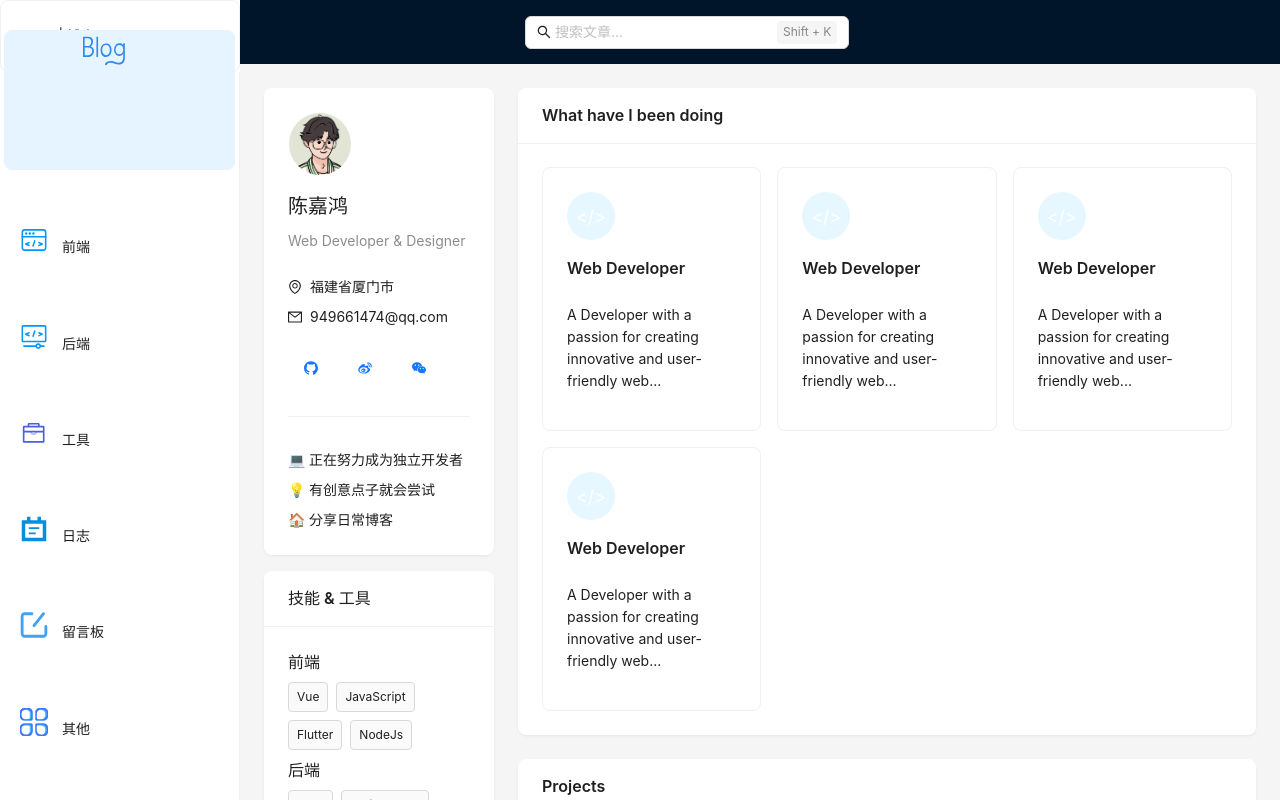
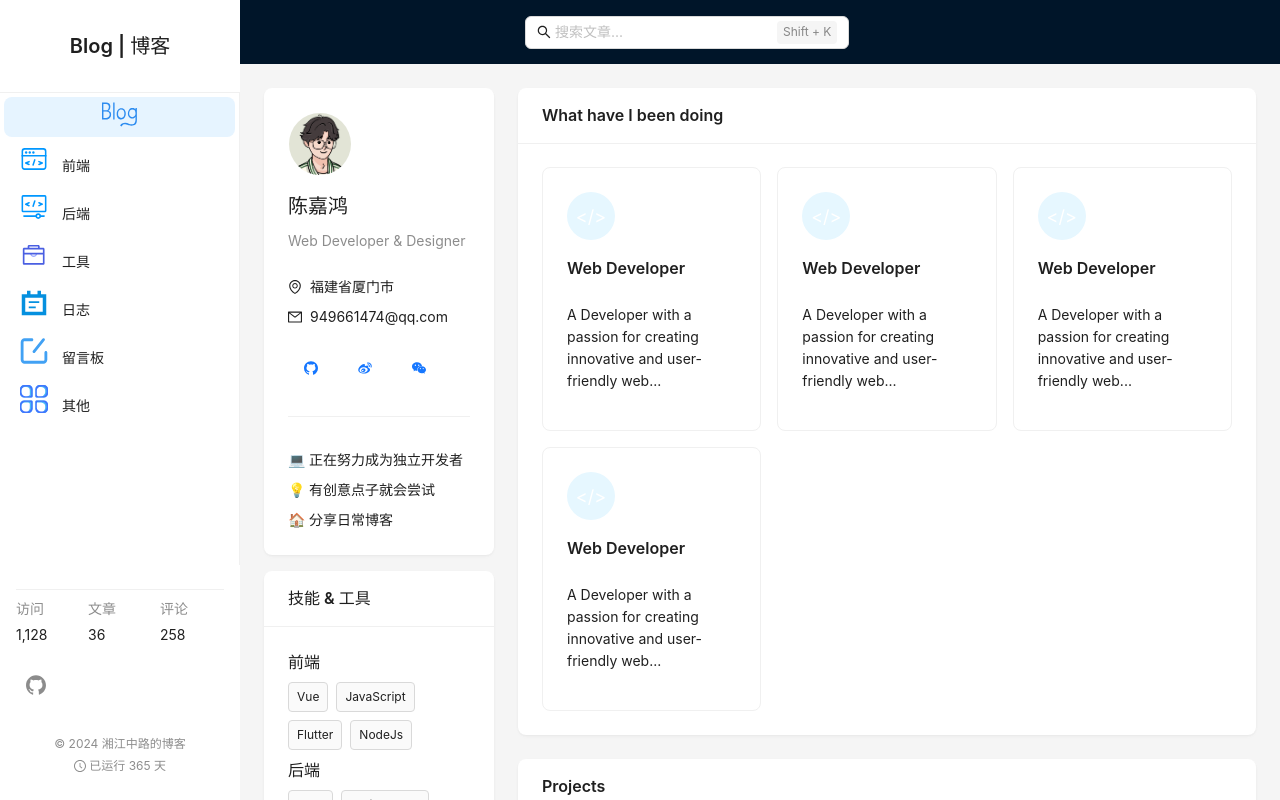
Before and after one commit to CPeace-creator/Blog-font, a Vue app: page / in a window 1280 px wide. Built offline with nearby package versions, Linux system fonts and the light colour scheme.

Commit message:
首页-侧边栏修改

```diff
--- a/src/components/Slider/Slider.vue
+++ b/src/components/Slider/Slider.vue
@@ -1,11 +1,17 @@
 <template>
-  <a-card>Blog | 博客</a-card>
+  <div class="slider-container">
+    <div class="header">
+      <a-typography-title :level="4" style="margin: 16px 0">
+        Blog | 博客
+      </a-typography-title>
+    </div>
+
     <a-menu
       v-model:selectedKeys="selectedKeys"
       mode="vertical"
       class="menu"
     >
-    <a-menu-item key="1" class="nav-text" style="display: block;height: 10em;margin-top: -90px">
+      <a-menu-item key="1" class="nav-text logo-item">
         <router-link to="/">
           <svg-icon icon-name="icon-boke1" class="icon"/>
         </router-link>
@@ -41,44 +47,230 @@
         </router-link>
       </a-menu-item>
     </a-menu>
+
+    <div class="footer">
+      <a-divider style="margin: 8px 0" />
+
+      <div class="stats">
+        <a-row :gutter="[8, 8]">
+          <a-col :span="8">
+            <a-statistic title="访问" :value="1128" :value-style="{ fontSize: '14px' }" />
+          </a-col>
+          <a-col :span="8">
+            <a-statistic title="文章" :value="36" :value-style="{ fontSize: '14px' }" />
+          </a-col>
+          <a-col :span="8">
+            <a-statistic title="评论" :value="258" :value-style="{ fontSize: '14px' }" />
+          </a-col>
+        </a-row>
+      </div>
+
+      <div class="social-links">
+        <a-space>
+          <a-tooltip title="GitHub">
+            <a href="https://github.com" target="_blank">
+              <GithubOutlined />
+            </a>
+          </a-tooltip>
+          <a-tooltip title="掘金">
+            <a href="https://juejin.cn" target="_blank">
+              <svg-icon icon-name="icon-juejin" />
+            </a>
+          </a-tooltip>
+          <a-tooltip title="CSDN">
+            <a href="https://csdn.net" target="_blank">
+              <svg-icon icon-name="icon-csdn" />
+            </a>
+          </a-tooltip>
+        </a-space>
+      </div>
+
+      <div class="copyright">
+        <a-typography-text type="secondary" style="font-size: 12px">
+          © 2024 湘江中路的博客
+        </a-typography-text>
+        <br />
+        <a-typography-text type="secondary" style="font-size: 12px">
+          <ClockCircleOutlined /> 已运行 {{ runningDays }} 天
+        </a-typography-text>
+      </div>
+    </div>
+  </div>
 </template>
 
 <script setup lang="ts">
+import { ref, onMounted } from 'vue';
 import {
-  CrownTwoTone
+  GithubOutlined,
+  ClockCircleOutlined
 } from '@ant-design/icons-vue';
-import { ref } from 'vue';
 import SvgIcon from "../SvgIcon/SvgIcon.vue";
+
 const selectedKeys = ref<string[]>(['1']);
+
+const runningDays = ref(0);
+onMounted(() => {
+  const startDate = new Date('2024-01-01');
+  const today = new Date();
+  const diffTime = Math.abs(today.getTime() - startDate.getTime());
+  runningDays.value = Math.ceil(diffTime / (1000 * 60 * 60 * 24));
+});
 </script>
 
 <style scoped>
-.icon{
-  font-size: 3em;
-  height: 80px;
-  margin-left: 1.5em;
-}
-.menu {
+.slider-container {
+  height: 100vh;
   display: flex;
   flex-direction: column;
-  justify-content: space-between;
-  height: 100vh;
+  background: #fff;
+}
+
+.header {
+  padding: 16px;
+  text-align: center;
+  border-bottom: 1px solid rgba(0, 0, 0, 0.06);
+}
+
+.menu {
+  flex: 1;
+  display: flex;
+  flex-direction: column;
   padding: 0;
   margin: 0;
   list-style: none;
+  overflow-y: auto;
+}
+
+.logo-item {
+  height: auto !important;
+  padding: 24px 0 !important;
+  margin: 0 !important;
+}
+
+.icon {
+  font-size: 2.5em;
+  width: 1em;
+  height: 1em;
+  display: block;
+  margin: 0 auto;
 }
 
 .nav-text {
   font-size: 16px;
   text-align: center;
-  padding: 20px 15px;
+  padding: 16px;
   display: inline-block;
-  transition: transform 0.3s ease; /* 平滑过渡效果 */
+  transition: transform 0.3s ease;
+  width: 100%;
+  box-sizing: border-box;
 }
+
+.footer {
+  padding: 16px;
+  background: #fff;
+}
+
+.stats {
+  margin-bottom: 16px;
+}
+
+.social-links {
+  text-align: center;
+  margin-bottom: 16px;
+}
+
+.social-links a {
+  color: rgba(0, 0, 0, 0.45);
+  font-size: 20px;
+  padding: 8px;
+  transition: all 0.3s;
+}
+
+.social-links a:hover {
+  color: #1890ff;
+  transform: translateY(-2px);
+}
+
+.copyright {
+  text-align: center;
+  padding: 8px 0;
+}
+
+/* 响应式调整 */
+@media screen and (max-height: 700px) {
+  .logo-item {
+    padding: 16px 0 !important;
+  }
+
   .icon {
-  width: 1em; height: 1em;
-  vertical-align: -0.15em;
-  fill: currentColor;
-  overflow: hidden;
+    font-size: 2em;
+  }
+
+  .nav-text {
+    padding: 12px;
+  }
+
+  .footer {
+    padding: 12px;
+  }
+
+  .stats {
+    margin-bottom: 12px;
+  }
+
+  .social-links {
+    margin-bottom: 12px;
+  }
+
+  .social-links a {
+    font-size: 18px;
+    padding: 6px;
+  }
+}
+
+@media screen and (max-height: 600px) {
+  .header {
+    padding: 8px;
+  }
+
+  .logo-item {
+    padding: 12px 0 !important;
+  }
+
+  .nav-text {
+    padding: 8px;
+    font-size: 14px;
+  }
+
+  .footer {
+    padding: 8px;
+  }
+
+  .stats {
+    margin-bottom: 8px;
+  }
+
+  .social-links {
+    margin-bottom: 8px;
+  }
+
+  .social-links a {
+    font-size: 16px;
+    padding: 4px;
+  }
+}
+
+/* 美化滚动条 */
+.menu::-webkit-scrollbar {
+  width: 4px;
+}
+
+.menu::-webkit-scrollbar-thumb {
+  background: rgba(0, 0, 0, 0.1);
+  border-radius: 2px;
+}
+
+.menu::-webkit-scrollbar-track {
+  background: transparent;
 }
 </style>
```
Lines whose indentation alone changed are shown as unchanged.
